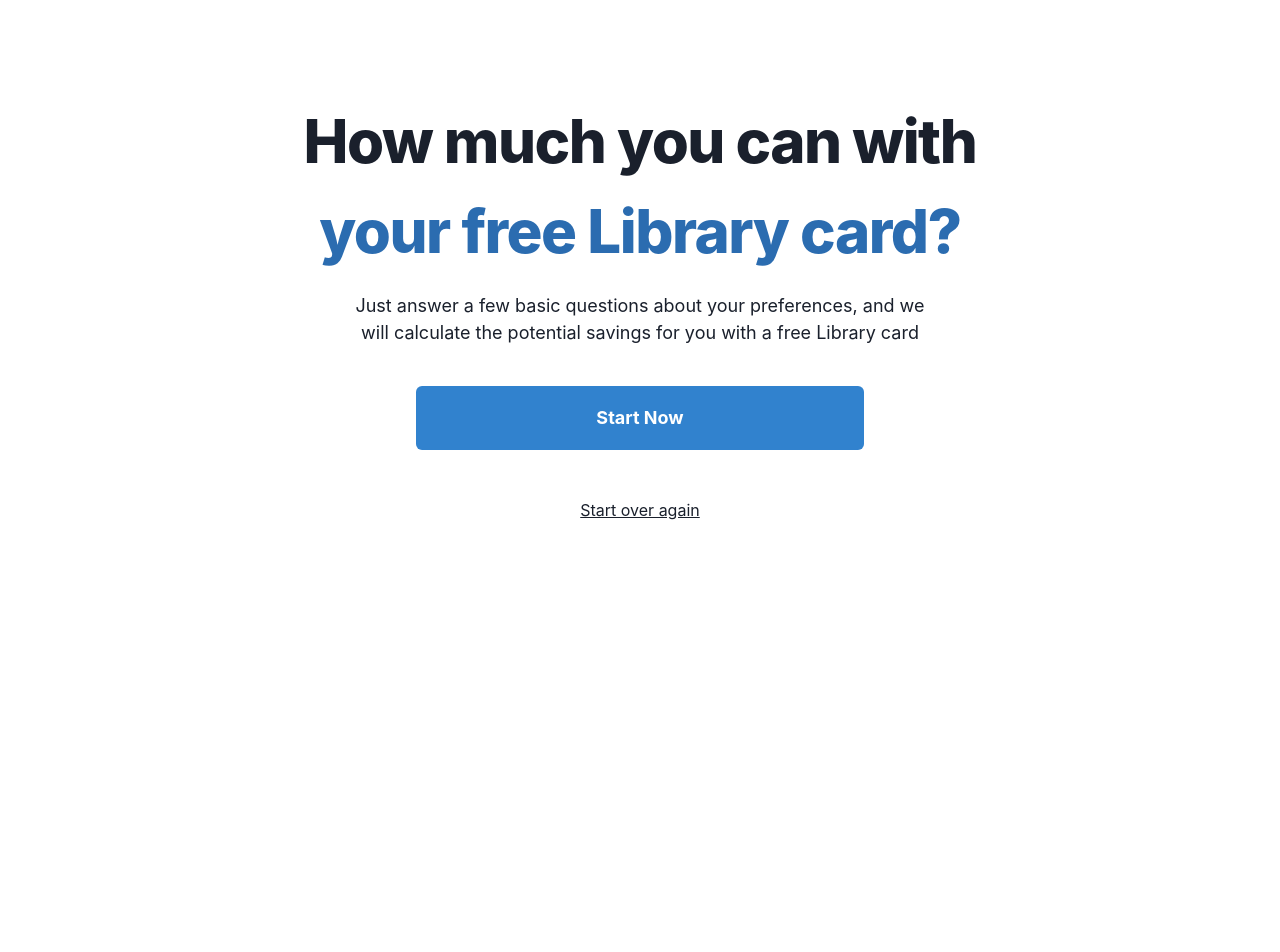
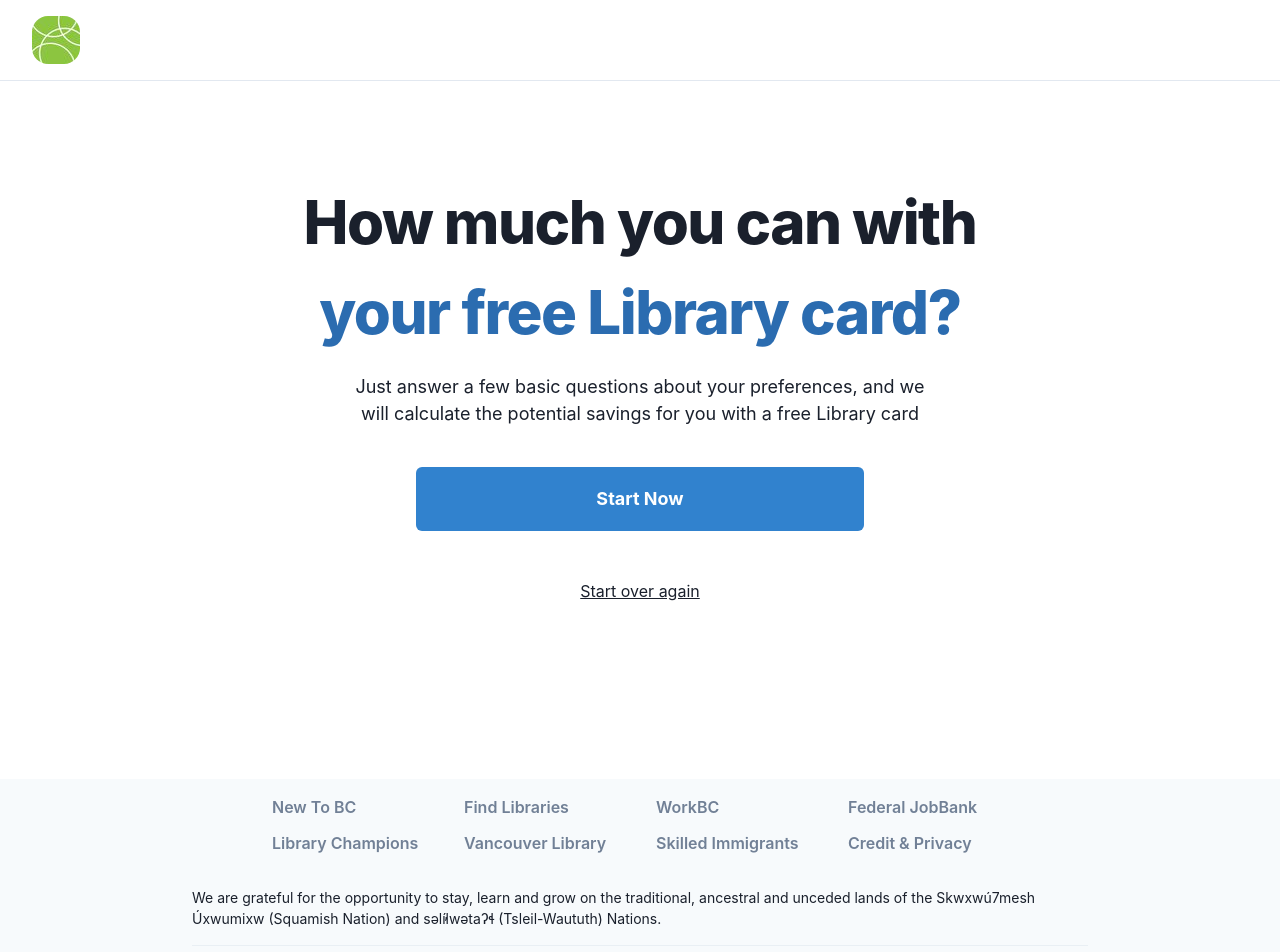
Before and after one commit to ankitwww/librarychampions, a Next.js app: page /calculate-library-card-savings in a window 1280 px wide. Shown: the top 952 px of the page. Before the commit the page ends 800 px from the top, so only its background shows below. Built offline with nearby package versions, Linux system fonts and the light colour scheme.

Commit message:
Nav bar and credits

```diff
--- a/components/Footer/_data.tsx
+++ b/components/Footer/_data.tsx
@@ -27,7 +27,7 @@ export const links = [
   {
     links: [
       { label: "Federal JobBank", href: "https://www.jobbank.gc.ca" },
-      { label: "Privacy Policies", href: "/privacy" },
+      { label: "Credit & Privacy", href: "/credits" },
     ],
   },
 ];
--- /dev/null
+++ b/components/Navbar/index.tsx
@@ -0,0 +1,31 @@
+import * as React from "react";
+import { Box, Flex, HStack, useColorModeValue as mode } from "@chakra-ui/react";
+import Logo from "../../public/logo.jpg";
+import Image from "next/image";
+import Link from "next/link";
+
+export const NavBar = () => {
+  return (
+    <Box>
+      <Box as="header" bg="white" borderBottomWidth="1px">
+        <Box maxW="7xl" mx="auto" py="4" px={{ base: "6", md: "8" }}>
+          <Flex as="nav" justify="space-between">
+            <HStack spacing="8">
+              <Box as="a" href="#" rel="home">
+                <Link passHref href="/">
+                  <div>
+                    <Image
+                      src={Logo}
+                      style={{ borderRadius: "16px" }}
+                      alt="Library Champions Logo"
+                    />
+                  </div>
+                </Link>
+              </Box>
+            </HStack>
+          </Flex>
+        </Box>
+      </Box>
+    </Box>
+  );
+};
--- a/pages/calculate-library-card-savings.tsx
+++ b/pages/calculate-library-card-savings.tsx
@@ -19,6 +19,8 @@ import { LibbyScreen } from "../components/calculator/libby";
 import { LinkedInScreen } from "../components/calculator/linkedin";
 import { OreillyScreen } from "../components/calculator/oreilly";
 import { MangoScreen } from "../components/calculator/mango";
+import { Footer } from "../components/Footer";
+import { NavBar } from "../components/Navbar";
 
 export default function Home() {
   const [screen, setScreen] = useState<number>(0);
@@ -35,6 +37,7 @@ export default function Home() {
   };
   return (
     <>
+      <NavBar />
       <Center justifyContent={"center"} as="section">
         <Box
           maxW="7xl"
@@ -110,6 +113,9 @@ export default function Home() {
           </Box>
         </Box>
       </Center>
+      <Box as="section" px={{ base: "6", lg: "12" }} mt={24} bg="gray.50">
+        <Footer />
+      </Box>
     </>
   );
 }
```
Also changed, not shown: pages/credits.tsx (renamed from pages/privacy.tsx, +12 -0 lines), public/logo.jpg (added).
